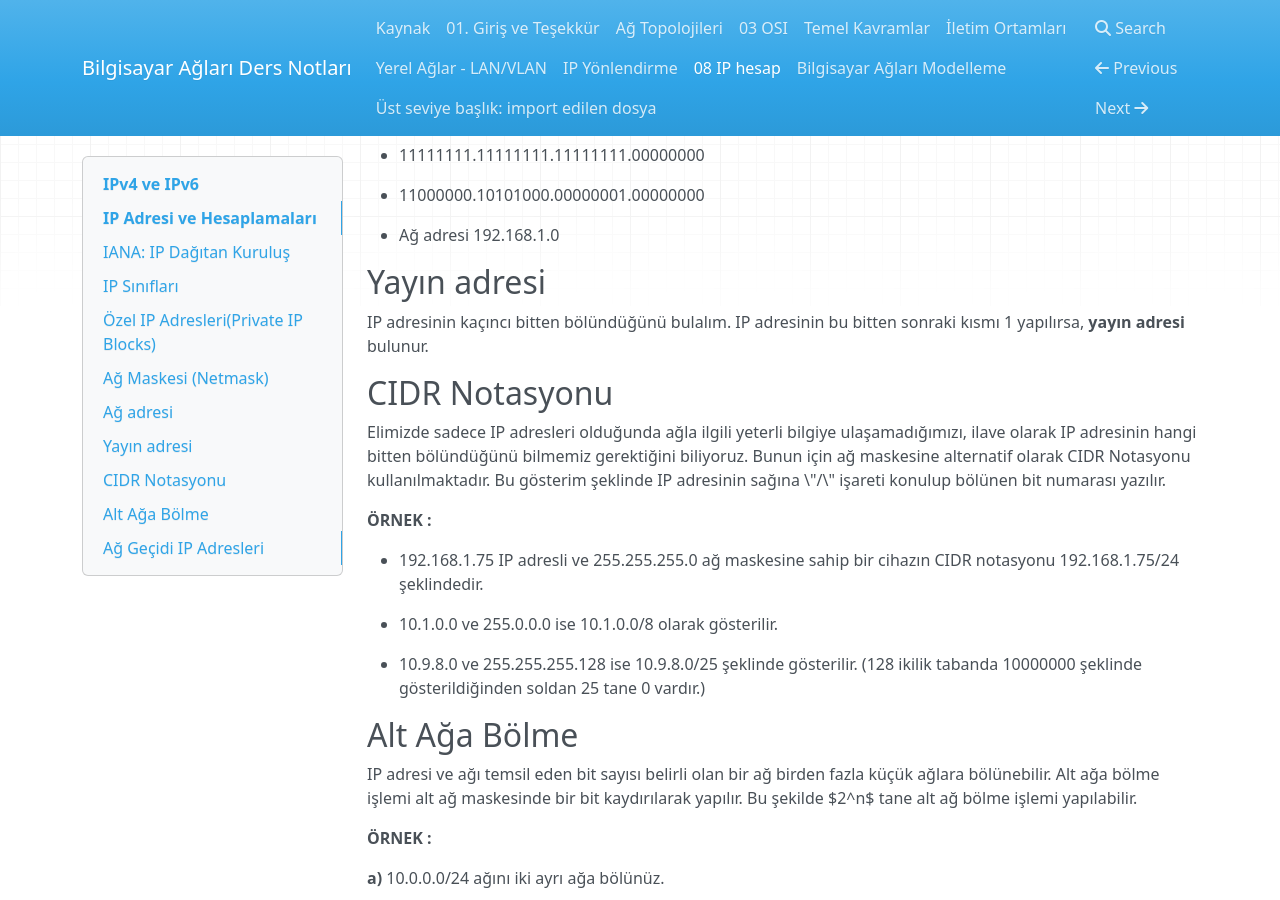
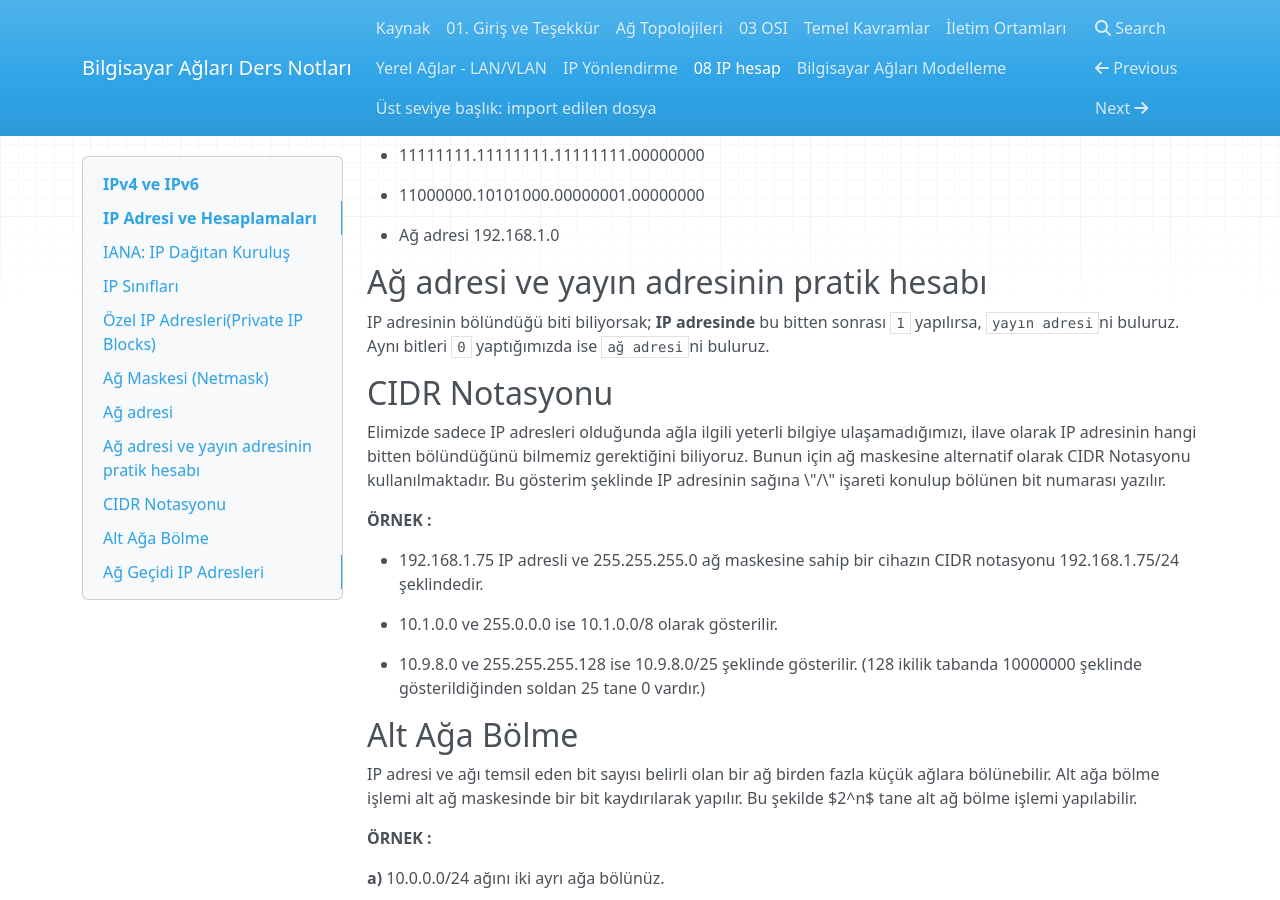
Before and after one commit to ozalpmurat/BilgisayarAglari-Kitap, an MkDocs documentation site: the page built from kaynak/08-IP_hesap.md, in a window 1280 px wide and 900 px high, scrolled down 6787 px. Built offline with MkDocs 1.6.1, drawn with Linux system fonts in a browser that asks for light colours; nearby versions of some CDN libraries.

Commit message:
ağ ve yayın adresi

```diff
--- a/kaynak/08-IP_hesap.md
+++ b/kaynak/08-IP_hesap.md
@@ -193,8 +193,8 @@ Ağ maskesi herhangi bir IP adresi ile ikilik sistemde çarpılırsa(ve işlemi)
 
 -   Ağ adresi 192.168.1.0
 
-## Yayın adresi
-IP adresinin kaçıncı bitten bölündüğünü bulalım. IP adresinin bu bitten sonraki kısmı 1 yapılırsa, **yayın adresi** bulunur.
+## Ağ adresi ve yayın adresinin pratik hesabı
+IP adresinin bölündüğü biti biliyorsak; **IP adresinde** bu bitten sonrası `1` yapılırsa, `yayın adresi`ni buluruz. Aynı bitleri `0` yaptığımızda ise `ağ adresi`ni buluruz.
 
 ## CIDR Notasyonu
 
```
